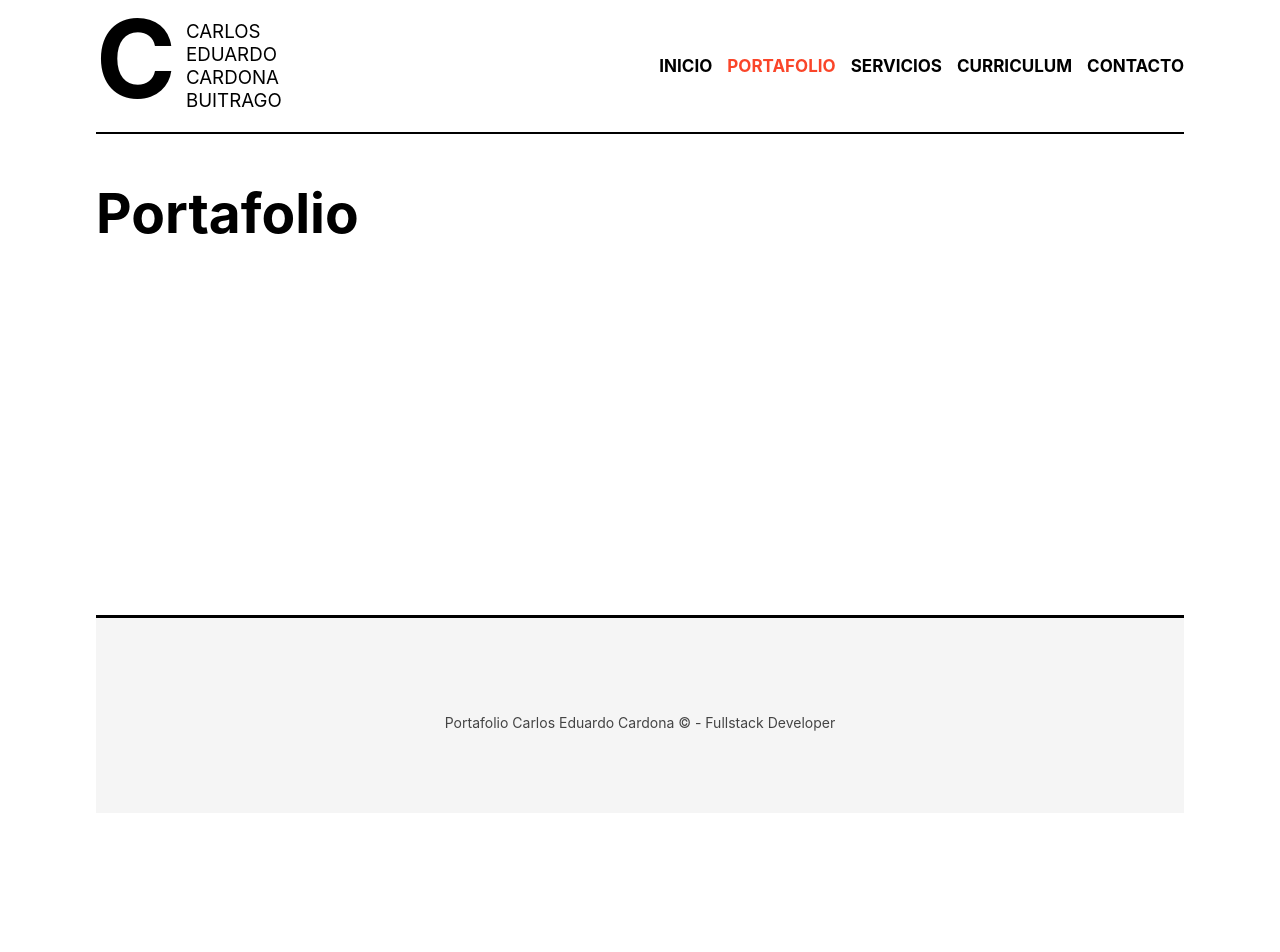
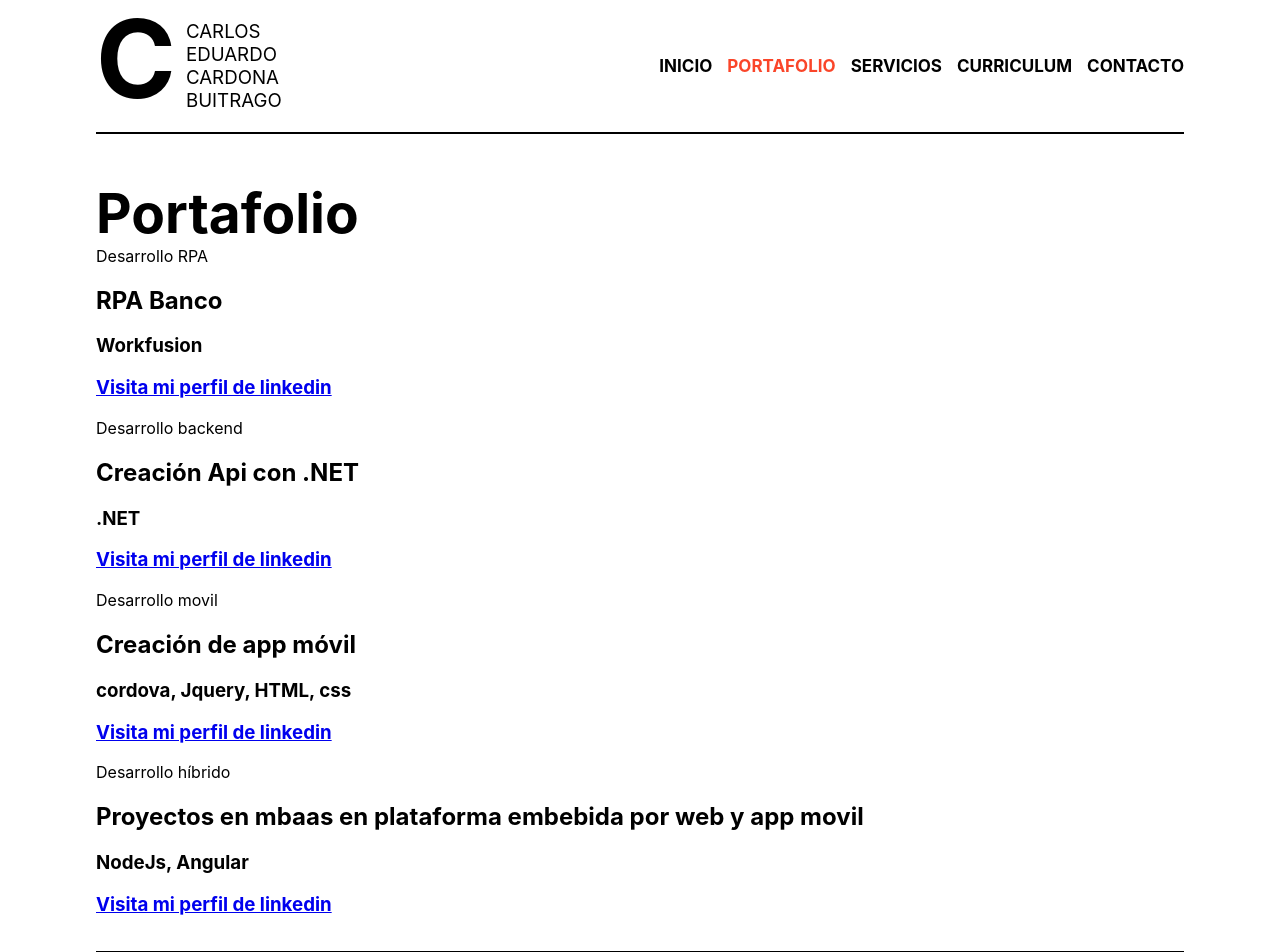
Before and after one commit to CarlosEduardoCardonaB/mi_portafoio, a React (Create React App) app: page /Portafolio in a window 1280 px wide. Shown: the top 952 px of the page. Before the commit the page ends 813 px from the top, so only its background shows below. Built offline with nearby package versions, Linux system fonts and the light colour scheme.

Commit message:
Se crea dumi de data para pintar en portafolio

```diff
--- a/src/componentes/Contacto.js
+++ b/src/componentes/Contacto.js
@@ -10,7 +10,7 @@ export const Contacto = () => {
         <input type='text' placeholder='Apellidos'/>
         <input type='text' placeholder='Email'/>
         <textarea type='text' placeholder='Motivo de contacto'/>
-        <inpu type="submit" value="Enviar" />
+        <input type="submit" value="Enviar" />
       </form>
     </div>
   )
--- a/src/componentes/Portafolio.js
+++ b/src/componentes/Portafolio.js
@@ -1,9 +1,25 @@
 import React from 'react'
+import { Link } from 'react-router-dom'
+import { trabajos } from '../data/trabajos'
 
 export const Portafolio = () => {
   return (
     <div className='page'>
       <h1 className='heading'>Portafolio</h1>
+
+      {
+        trabajos.map(trabajo => ( //Este paréntisis indica que se maneja un return automático, pero también podemos declarar un return y funciona igual. POr lo general lleva corchetes pero estos no funcionan como return
+
+          //console.log(trabajo.nombre);
+          <article key={trabajo.id}>
+            <span>{trabajo.categorias}</span>
+            <h2>{trabajo.nombre}</h2>
+            <h3>{trabajo.tecnologias}</h3>
+            <h3><Link to={trabajo.url}> Visita mi perfil de linkedin</Link></h3>
+          </article>
+        ))
+      }
+
     </div>
   )
 }
--- /dev/null
+++ b/src/data/trabajos.js
@@ -0,0 +1,34 @@
+export const trabajos = [
+   {
+        'id': 'rpabancario',
+        'nombre': 'RPA Banco',
+        'tecnologias': 'Workfusion',
+        'categorias': 'Desarrollo RPA',
+        'url': 'https://www.linkedin.com/in/carlos-cardona-buitrago/',
+        'descripcion': 'Lorem ipsum dolor sit amet, consectetur adipiscing elit, sed do eiusmod tempor incididunt ut labore et dolore magna aliqua. Ut enim ad minim veniam, quis nostrud exercitation ullamco laboris nisi ut aliquip ex ea commodo consequat. Duis aute irure dolor in reprehenderit in voluptate velit esse cillum dolore eu fugiat nulla pariatur. Excepteur sint occaecat cupidatat non proident, sunt in culpa qui officia deserunt mollit anim id est laborum'
+    },
+    {
+        'id': 'api',
+        'nombre': 'Creación Api con .NET',
+        'tecnologias': '.NET',
+        'categorias': 'Desarrollo backend',
+        'url': 'https://www.linkedin.com/in/carlos-cardona-buitrago/',
+        'descripcion': 'Lorem ipsum dolor sit amet, consectetur adipiscing elit, sed do eiusmod tempor incididunt ut labore et dolore magna aliqua. Ut enim ad minim veniam, quis nostrud exercitation ullamco laboris nisi ut aliquip ex ea commodo consequat. Duis aute irure dolor in reprehenderit in voluptate velit esse cillum dolore eu fugiat nulla pariatur. Excepteur sint occaecat cupidatat non proident, sunt in culpa qui officia deserunt mollit anim id est laborum'
+    },
+    {
+        'id': 'appmovil',
+        'nombre': 'Creación de app móvil',
+        'tecnologias': 'cordova, Jquery, HTML, css',
+        'categorias': 'Desarrollo movil',
+        'url': 'https://www.linkedin.com/in/carlos-cardona-buitrago/',
+        'descripcion': 'Lorem ipsum dolor sit amet, consectetur adipiscing elit, sed do eiusmod tempor incididunt ut labore et dolore magna aliqua. Ut enim ad minim veniam, quis nostrud exercitation ullamco laboris nisi ut aliquip ex ea commodo consequat. Duis aute irure dolor in reprehenderit in voluptate velit esse cillum dolore eu fugiat nulla pariatur. Excepteur sint occaecat cupidatat non proident, sunt in culpa qui officia deserunt mollit anim id est laborum'
+    },
+    {
+        'id': 'desarrollombaas',
+        'nombre': 'Proyectos en mbaas en plataforma embebida por web y app movil',
+        'tecnologias': 'NodeJs, Angular',
+        'categorias': 'Desarrollo híbrido',
+        'url': 'https://www.linkedin.com/in/carlos-cardona-buitrago/',
+        'descripcion': 'Lorem ipsum dolor sit amet, consectetur adipiscing elit, sed do eiusmod tempor incididunt ut labore et dolore magna aliqua. Ut enim ad minim veniam, quis nostrud exercitation ullamco laboris nisi ut aliquip ex ea commodo consequat. Duis aute irure dolor in reprehenderit in voluptate velit esse cillum dolore eu fugiat nulla pariatur. Excepteur sint occaecat cupidatat non proident, sunt in culpa qui officia deserunt mollit anim id est laborum'
+    }
+]
--- a/src/index.css
+++ b/src/index.css
@@ -80,13 +80,13 @@ code {
 
 .footer {
   text-align: center;
-  line-height: 120px;
+  min-height: 50px;
+  line-height: 7px;
   font-size: 14px;
   margin-top: 35px;
   padding-top: 45px;
   border-top: 3px solid black;
   background: #f5f5f5;
-  min-height: 150px;
   color: #444;
 }
 
@@ -116,7 +116,9 @@ code {
   transition: all 300ms;
 }
 
-.home a:hover{
+.home a:hover,
+input[type="submit"]:hover,
+button:hover{
   background-color: greenyellow;
   color: black;
 }
@@ -137,3 +139,24 @@ code {
 .home p{
   color: rgb(98, 97, 97);
 }
+
+input[type="text"],
+textarea{
+  display: block;
+  padding: 15px;
+  margin-top: 25px;
+  width: 150px;
+}
+
+input[type="submit"],
+button{
+  font-size: 15px;
+  padding: 15px;
+  margin-top: 15px;
+  border: 0px;
+  border-radius: 5px;
+  text-decoration: none;
+  color: white;
+  background-color: #fa4529;
+  transition: all 300ms;
+}
--- a/src/router/MisRutas.js
+++ b/src/router/MisRutas.js
@@ -24,6 +24,11 @@ export const MisRutas = () => {
                   <Route path='/Servicios' element={<Servicios/>}/>
                   <Route path='/Curriculum' element={<Curriculum/>}/>
                   <Route path='/Contacto' element={<Contacto/>}/>
+                  <Route path='*' element={
+                    <div className='page'>
+                      <h1 className='heading'>Error 401. Not found</h1>
+                    </div>
+                    } />
               </Routes>
             </section>
 
```
